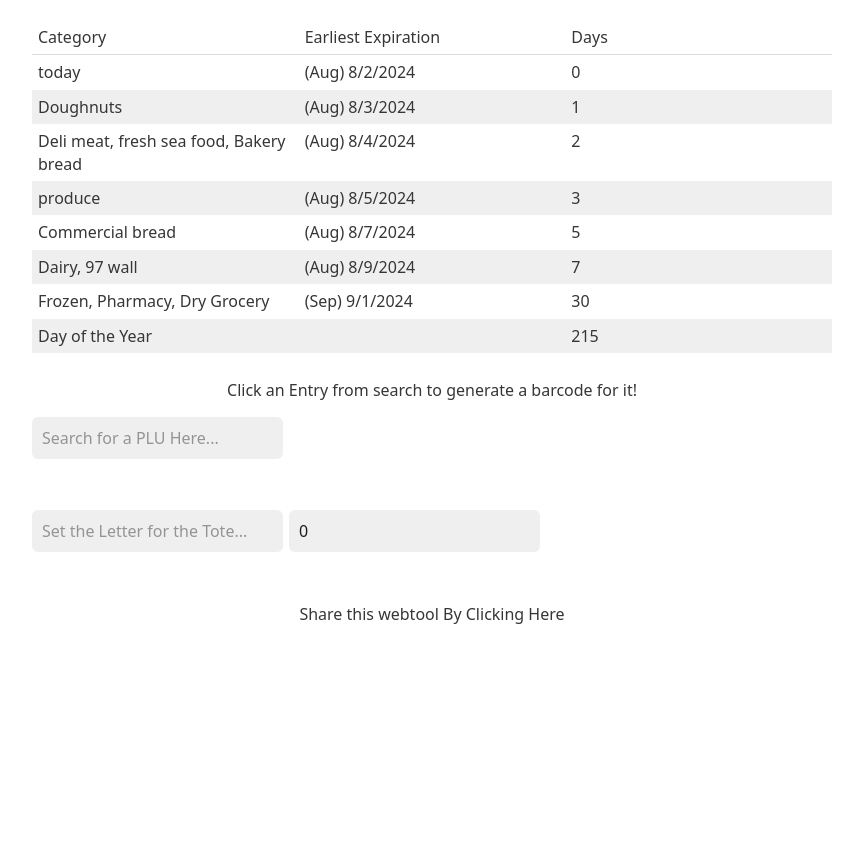
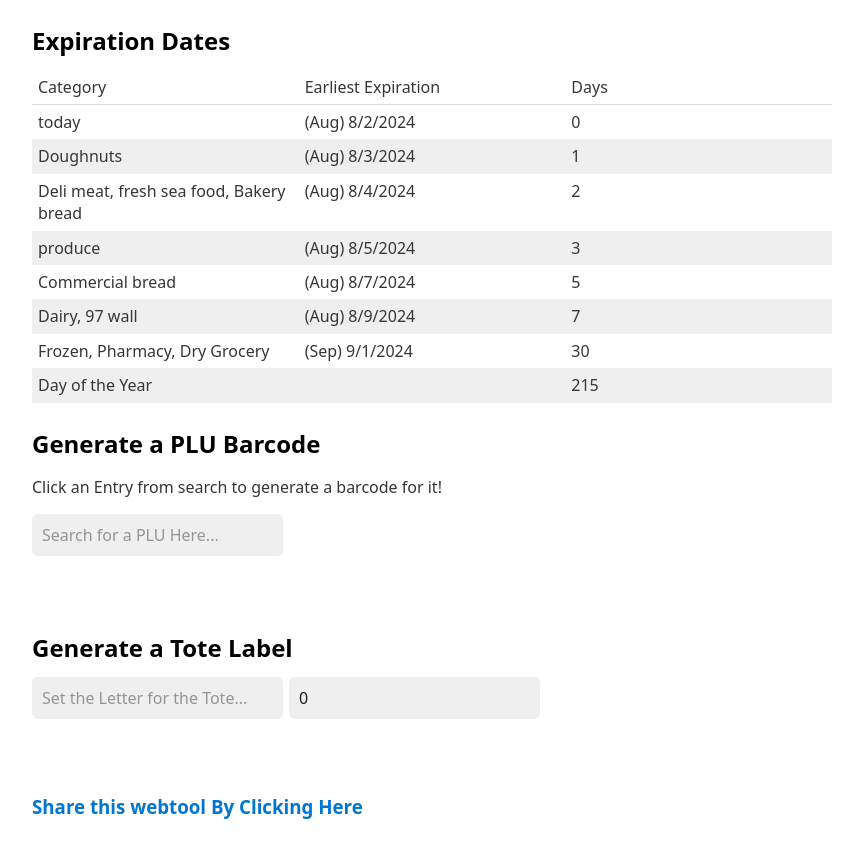
Before and after one commit to xela-zone/wm-dates, a Vue app: page / in a window 1280 px wide. Shown: the top 858 px of the page, without its empty margins (208-1071 px from the left). Before the commit the page ends 800 px from the top, so only its background shows below. Built offline with nearby package versions, Linux system fonts and the light colour scheme.

Commit message:
add headers

```diff
--- a/src/App.vue
+++ b/src/App.vue
@@ -9,10 +9,12 @@
   <br>
   <ToteLableGenerator :perfersDark="perfersDark" />
   <br>
-  <div @click="e => { showQR = !showQR }" style="display: flex; justify-content: center;">
-    Share this webtool By Clicking Here
-  </div>
-  <div v-if="showQR" style="display: flex; justify-content: center;">
+  <h3>
+    <a @click="e => { showQR = !showQR }">
+      Share this webtool By Clicking Here
+    </a>
+  </h3>
+  <div v-if="showQR">
     <qrcode-vue :background="perfersDark ? '#202b38' : '#fff'" :foreground="perfersDark ? '#dbdbdb' : '#363636'"
       :value="windowLocation" :margin="2" :size="350"></qrcode-vue>
   </div>
--- a/src/components/DateTable.vue
+++ b/src/components/DateTable.vue
@@ -1,4 +1,5 @@
 <template>
+    <h2>Expiration Dates</h2>
     <table>
         <thead>
             <td>Category</td>
--- a/src/components/PLUSearcher.vue
+++ b/src/components/PLUSearcher.vue
@@ -1,11 +1,10 @@
 <template>
 
-  <div style="display: flex; justify-content: center;">
 
-    <vueBarcode :value="showenPlu" v-if="showenPlu" :options="{ width: 2, text: showenPlu, format: 'UPC' }"
-      @click="() => { showenPlu = null }" />
-    <p v-else>Click an Entry from search to generate a barcode for it!</p>
-  </div>
+  <h2>Generate a PLU Barcode</h2>
+  <vueBarcode :value="showenPlu" v-if="showenPlu" :options="{ width: 2, text: showenPlu, format: 'UPC' }"
+    @click="() => { showenPlu = null }" />
+  <p v-else>Click an Entry from search to generate a barcode for it!</p>
   <Searcher @showBarcode="showBarcode" />
 
   <br>
--- a/src/components/ToteLableGenerator.vue
+++ b/src/components/ToteLableGenerator.vue
@@ -1,8 +1,6 @@
 <template>
 
-  <div style="display: flex; justify-content: center;">
-
-  </div>
+  <h2>Generate a Tote Label</h2>
   <div style="display: flex;">
     <input maxlength=1 type="search" :value="letter" @input="letterHandler"
       placeholder="Set the Letter for the Tote...">
```
